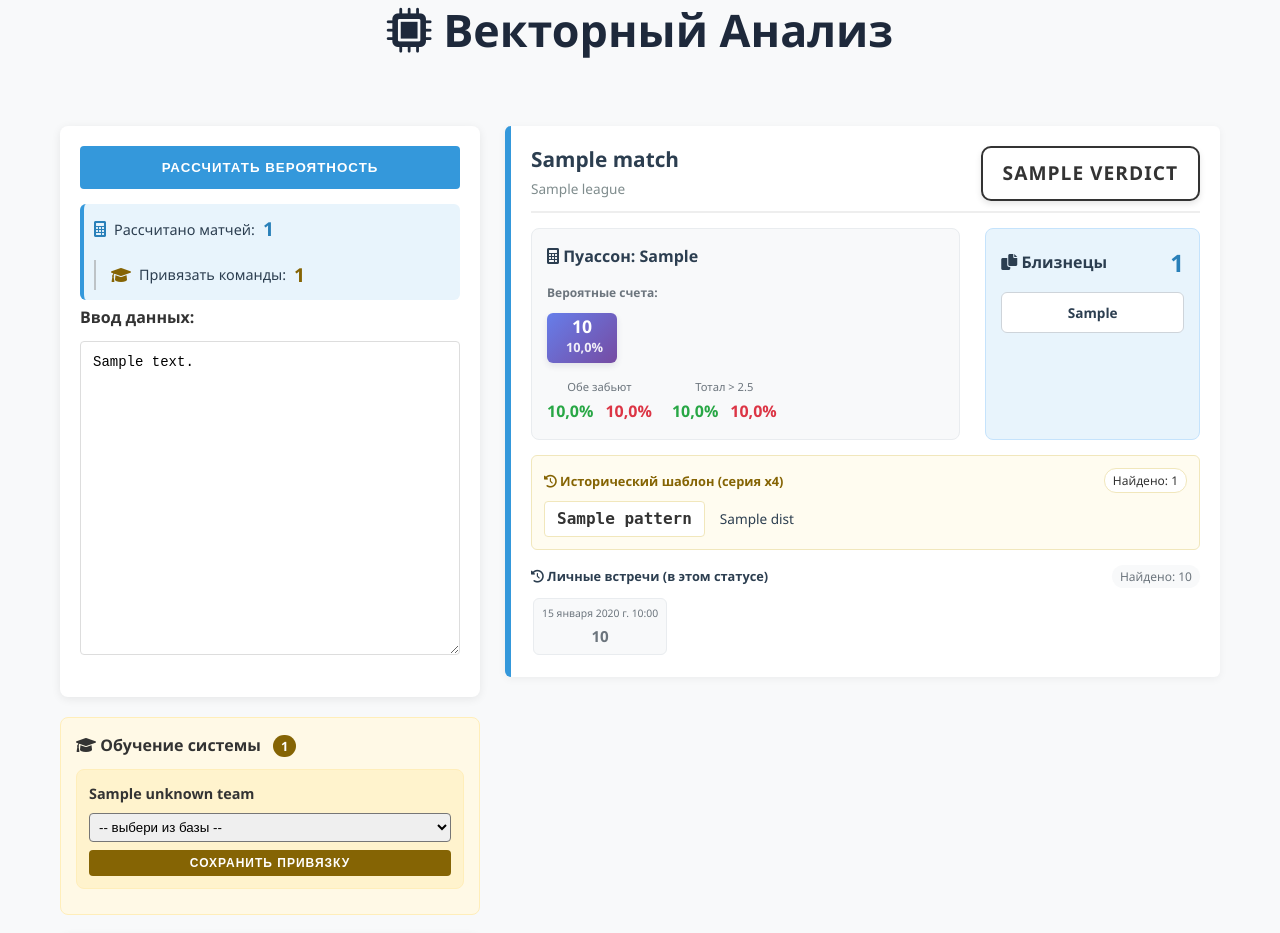
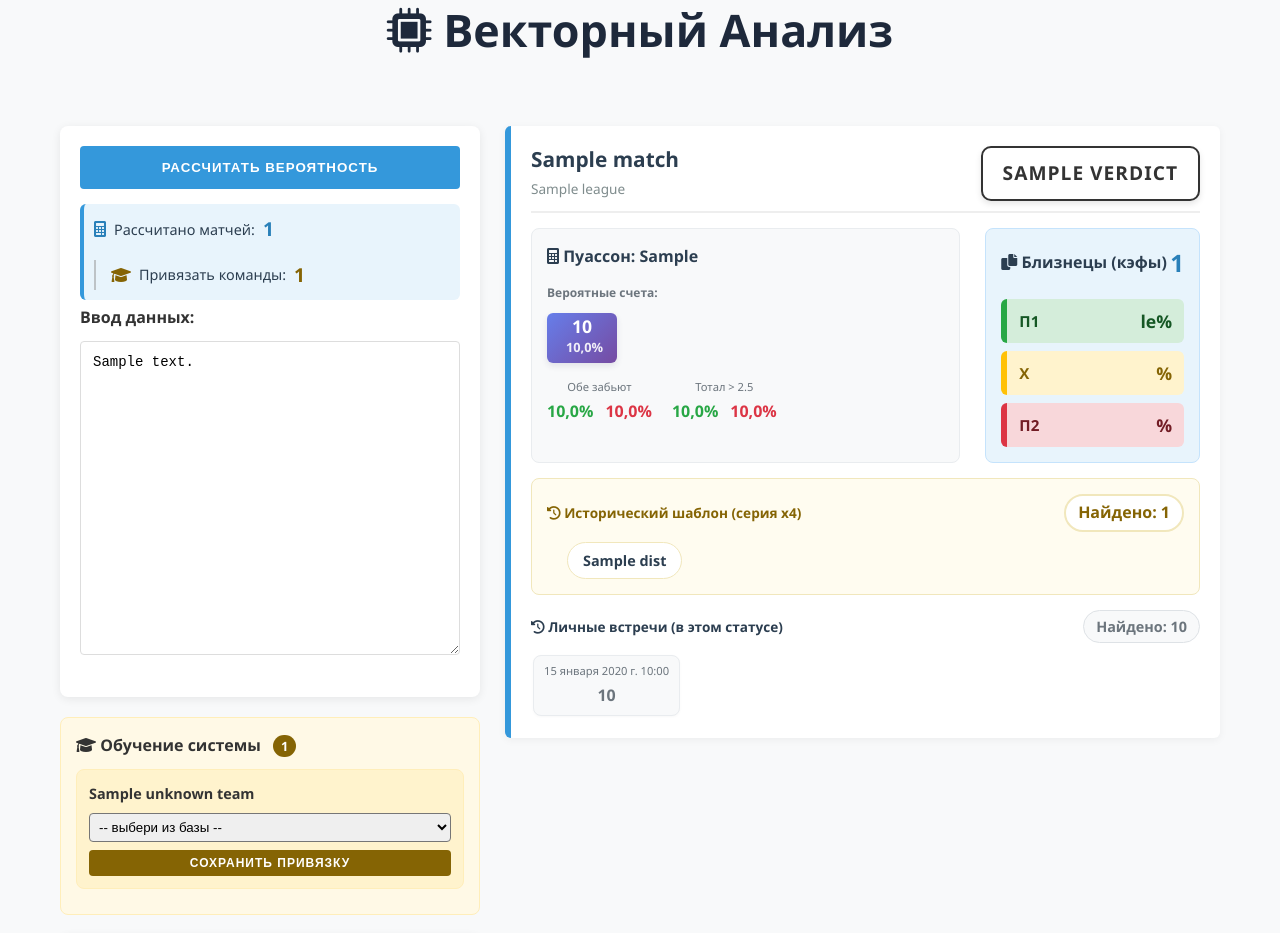
Before and after one commit to fghh111fghh/Depts, a Django app: template depts/app_bets/templates/app_bets/bets_main.html in a window 1280 px wide. Shown: the part 221-1154 px from the top of the page. Run offline with Django 5.2, Linux system fonts and the light colour scheme; tables that the repository leaves empty hold one stand-in row (values such as "Sample post"); the template is opened without the code that fills it: values that come from a table or form of the project are taken from there, most other values are stand-ins (such as "Sample title", 1, 10 or a date in 2020).

Commit message:
Фиксация

```diff
--- a/depts/app_bets/templates/app_bets/bets_main.html
+++ b/depts/app_bets/templates/app_bets/bets_main.html
@@ -3,7 +3,8 @@
 
 {% block content %}
 <link rel="stylesheet" href="{% static 'app_bets/css/styles.css' %}">
-<a href="{% url 'app_bets:cleaned' %}" style="display: inline-block; margin-bottom: 15px; padding: 8px 16px; background: #3498db; color: white; text-decoration: none; border-radius: 4px;">
+<a href="{% url 'app_bets:cleaned' %}"
+   style="display: inline-block; margin-bottom: 15px; padding: 8px 16px; background: #3498db; color: white; text-decoration: none; border-radius: 4px;">
     <i class="fa-solid fa-filter"></i> Только сигналы
 </a>
 
@@ -180,8 +181,10 @@
                     <strong style="font-size:0.75rem; color:#6c757d;">Вероятные счета:</strong>
                     <div class="scores-list" style="display: flex; flex-wrap: wrap; gap: 8px; margin-top: 8px;">
                         {% for s in res.poisson_top|slice:":5" %}
-                            <div class="score-rectangle" style="display: flex; flex-direction: column; align-items: center; justify-content: center; background: linear-gradient(135deg, #667eea 0%, #764ba2 100%); color: white; padding: 8px 12px; border-radius: 6px; min-width: 70px; height: 50px; box-shadow: 0 3px 6px rgba(50, 50, 93, 0.11); text-align: center;">
-                                <span class="score-value" style="font-size: 1.1rem; font-weight: 800; margin-bottom: 2px; line-height: 1;">{{ s.score }}</span>
+                        <div class="score-rectangle"
+                             style="display: flex; flex-direction: column; align-items: center; justify-content: center; background: linear-gradient(135deg, #667eea 0%, #764ba2 100%); color: white; padding: 8px 12px; border-radius: 6px; min-width: 70px; height: 50px; box-shadow: 0 3px 6px rgba(50, 50, 93, 0.11); text-align: center;">
+                            <span class="score-value"
+                                  style="font-size: 1.1rem; font-weight: 800; margin-bottom: 2px; line-height: 1;">{{ s.score }}</span>
                             <span class="prob-value" style="font-size: 0.8rem; opacity: 0.9;">{{ s.prob|floatformat:1 }}%</span>
                         </div>
                         {% endfor %}
@@ -192,78 +195,125 @@
                         <div style="text-align: center; min-width: 100px;">
                             <div style="font-size:0.7rem; color:#6c757d;">Обе забьют</div>
                             <div style="display: flex; justify-content: center; gap: 12px; margin-top: 3px;">
-                                    <div><span style="color:#28a745; font-weight: bold;">{{ res.poisson_btts.yes|floatformat:1 }}%</span></div>
-                                    <div><span style="color:#dc3545; font-weight: bold;">{{ res.poisson_btts.no|floatformat:1 }}%</span></div>
+                                <div><span style="color:#28a745; font-weight: bold;">{{ res.poisson_btts.yes|floatformat:1 }}%</span>
+                                </div>
+                                <div><span style="color:#dc3545; font-weight: bold;">{{ res.poisson_btts.no|floatformat:1 }}%</span>
+                                </div>
                             </div>
                         </div>
                         <div style="text-align: center; min-width: 100px;">
                             <div style="font-size:0.7rem; color:#6c757d;">Тотал > 2.5</div>
                             <div style="display: flex; justify-content: center; gap: 12px; margin-top: 3px;">
-                                    <div><span style="color:#28a745; font-weight: bold;">{{ res.poisson_over25.yes|floatformat:1 }}%</span></div>
-                                    <div><span style="color:#dc3545; font-weight: bold;">{{ res.poisson_over25.no|floatformat:1 }}%</span></div>
+                                <div><span style="color:#28a745; font-weight: bold;">{{ res.poisson_over25.yes|floatformat:1 }}%</span>
+                                </div>
+                                <div><span style="color:#dc3545; font-weight: bold;">{{ res.poisson_over25.no|floatformat:1 }}%</span>
+                                </div>
                             </div>
                         </div>
                     </div>
                 </div>
 
-                    <!-- Правый блок - Близнецы -->
-                    <div class="twins-main-block" style="padding: 15px;">
-                        <div style="display: flex; align-items: center; justify-content: space-between;">
+                <!-- Правый блок - Близнецы (кэфы) -->
+<div class="twins-main-block" style="padding: 15px; display: flex; flex-direction: column;">
+    <div style="display: flex; align-items: center; justify-content: space-between; margin-bottom: 12px;">
         <h4 class="twins-title" style="margin: 0; font-size: 1rem;">
-                                <i class="fa-solid fa-copy"></i> Близнецы
+            <i class="fa-solid fa-copy"></i> Близнецы (кэфы)
         </h4>
         <div class="twins-count-value" style="font-size: 1.5rem; font-weight: bold; color: #2980b9;">{{ res.twins_count }}</div>
     </div>
-                        <div class="twins-dist-container" style="margin-top: 10px; padding: 10px; background: #fff; border-radius: 6px; border: 1px solid #ced4da;">
-                            <div class="twins-dist-value" style="font-size: 0.85rem; color: #2c3e50; text-align: center; font-weight: bold; line-height: 1.4;">{{ res.twins_dist }}</div>
+
+    <!-- РАСПРЕДЕЛЕНИЕ В СТОЛБИК С ЦВЕТАМИ И ПРОЦЕНТАМИ -->
+    <div style="display: flex; flex-direction: column; gap: 8px; margin-top: 5px;">
+        {% if res.twins_dist and res.twins_dist != "Нет данных" %}
+            <!-- П1 -->
+            <div style="display: flex; justify-content: space-between; align-items: center; padding: 8px 12px; background: #d4edda; border-radius: 6px; border-left: 6px solid #28a745;">
+                <span style="font-weight: 700; color: #155724; font-size: 0.95rem;">П1</span>
+                <span style="font-weight: 800; color: #155724; font-size: 1.1rem;">
+                    {{ res.twins_dist|slice:"4:7"|cut:" " }}%
+                </span>
+            </div>
+
+            <!-- X -->
+            <div style="display: flex; justify-content: space-between; align-items: center; padding: 8px 12px; background: #fff3cd; border-radius: 6px; border-left: 6px solid #ffc107;">
+                <span style="font-weight: 700; color: #856404; font-size: 0.95rem;">X</span>
+                <span style="font-weight: 800; color: #856404; font-size: 1.1rem;">
+                    {{ res.twins_dist|slice:"13:16"|cut:" " }}%
+                </span>
+            </div>
+
+            <!-- П2 -->
+            <div style="display: flex; justify-content: space-between; align-items: center; padding: 8px 12px; background: #f8d7da; border-radius: 6px; border-left: 6px solid #dc3545;">
+                <span style="font-weight: 700; color: #721c24; font-size: 0.95rem;">П2</span>
+                <span style="font-weight: 800; color: #721c24; font-size: 1.1rem;">
+                    {{ res.twins_dist|slice:"22:25"|cut:" " }}%
+                </span>
+            </div>
+        {% else %}
+            <div style="color:#6c757d; font-style:italic; font-size:0.9rem; padding: 10px; text-align: center;">{{ res.twins_dist }}</div>
+        {% endif %}
     </div>
 </div>
             </div>
 
-                <!-- Исторический шаблон - компактно -->
-                <div style="margin-top: 15px; background:#fffcf0; padding: 12px; border-radius: 6px; border:1px solid #f1e7bc;">
-                    <div style="display: flex; justify-content: space-between; align-items: center;">
-                        <span style="font-size:0.8rem; color:#856404; font-weight:600;">
+            <!-- Исторический шаблон - как в cleaned.html -->
+            <div style="margin-top: 15px; background:#fffcf0; padding: 15px; border-radius: 8px; border:1px solid #f1e7bc;">
+                <div style="display: flex; justify-content: space-between; align-items: center; margin-bottom: 10px;">
+                        <span style="font-size:0.85rem; color:#856404; font-weight:700;">
                             <i class="fa-solid fa-clock-rotate-left"></i> Исторический шаблон (серия x4)
                         </span>
                     {% if res.pattern_data.count %}
-                            <span style="font-size:0.75rem; background:#fff; padding:2px 8px; border-radius:12px; border:1px solid #f1e7bc;">
+                    <span style="font-size:1rem; font-weight:800; color:#856404; background:#fff; padding:4px 12px; border-radius:20px; border:2px solid #f1e7bc;">
                                 Найдено: {{ res.pattern_data.count }}
                             </span>
                     {% endif %}
                 </div>
 
                 {% if res.pattern_data.pattern %}
-                        <div style="display:flex; align-items:center; gap:15px; margin-top:8px;">
-                            <div style="background:#fff; padding:4px 12px; border-radius:4px; border:1px solid #f1e7bc; font-family:monospace; font-size:1rem; font-weight:bold;">
-                                {{ res.pattern_data.pattern }}
+                <div style="display:flex; align-items:center; gap:20px; flex-wrap:wrap;">
+                    <!-- ЦВЕТНЫЕ КВАДРАТИКИ ПАТТЕРНОВ -->
+                    <div style="display: flex; align-items: center; gap: 6px;">
+                        {% for char in res.pattern_data.pattern %}
+                        {% if char == 'В' %}
+                        <span style="display: inline-block; width: 32px; height: 32px; background-color: #2ecc71; color: white; font-weight: 900; border-radius: 6px; text-align: center; line-height: 32px; box-shadow: 0 2px 4px rgba(0,0,0,0.1);">В</span>
+                        {% elif char == 'П' %}
+                        <span style="display: inline-block; width: 32px; height: 32px; background-color: #e74c3c; color: white; font-weight: 900; border-radius: 6px; text-align: center; line-height: 32px; box-shadow: 0 2px 4px rgba(0,0,0,0.1);">П</span>
+                        {% elif char == 'Н' %}
+                        <span style="display: inline-block; width: 32px; height: 32px; background-color: #95a5a6; color: white; font-weight: 900; border-radius: 6px; text-align: center; line-height: 32px; box-shadow: 0 2px 4px rgba(0,0,0,0.1);">Н</span>
+                        {% elif char == '-' %}
+                        <span style="margin: 0 4px; color: #ccc; font-weight: bold; font-size: 1.2rem;">—</span>
+                        {% endif %}
+                        {% endfor %}
                     </div>
-                            <div style="font-size:0.85rem; color:#2c3e50; font-weight:500;">
+
+                    <!-- ПРОЦЕНТЫ В СТРОКУ -->
+                    <div style="font-size:0.9rem; color:#2c3e50; font-weight:600; background:#fff; padding:6px 15px; border-radius:20px; border:1px solid #f1e7bc;">
                         {{ res.pattern_data.dist }}
                     </div>
                 </div>
                 {% else %}
-                        <div style="color:#6c757d; font-style:italic; font-size:0.8rem; margin-top:5px;">{{ res.pattern_data }}</div>
+                <div style="color:#6c757d; font-style:italic; font-size:0.9rem; padding: 5px 0;">{{ res.pattern_data
+                    }}
+                </div>
                 {% endif %}
             </div>
 
             <!-- Личные встречи - компактно -->
             <div style="margin-top: 15px;">
-                    <div style="display: flex; justify-content: space-between; align-items: center; margin-bottom: 8px;">
-                        <span style="font-size:0.8rem; color:#2c3e50; font-weight:600;">
+                <div style="display: flex; justify-content: space-between; align-items: center; margin-bottom: 10px;">
+                        <span style="font-size:0.85rem; color:#2c3e50; font-weight:700;">
                             <i class="fa-solid fa-history"></i> Личные встречи (в этом статусе)
                         </span>
-                        <span style="font-size:0.75rem; color:#6c757d; background:#f8f9fa; padding:2px 8px; border-radius:12px;">
+                    <span style="font-size:0.9rem; font-weight:700; color:#6c757d; background:#f8f9fa; padding:4px 12px; border-radius:20px; border:1px solid #dee2e6;">
                             Найдено: {{ res.h2h_total }}
                         </span>
                 </div>
 
-                    <div style="display: flex; gap: 8px; flex-wrap: wrap; max-height: 85px; overflow-y: auto; padding: 2px;">
+                <div style="display: flex; gap: 10px; flex-wrap: wrap; max-height: 90px; overflow-y: auto; padding: 2px;">
                     {% for h in res.h2h_list|slice:":5" %}
-                            <div style="display: flex; flex-direction: column; align-items: center; background: #f8f9fa; border-radius: 6px; padding: 6px 8px; min-width: 65px; border: 1px solid #e9ecef;">
-                                <span style="font-size:0.65rem; color:#6c757d; margin-bottom: 2px;">{{ h.date }}</span>
-                                <span style="font-size:0.95rem; font-weight:bold;
-                                    {% with score_parts=h.score|stringformat:"s" %}
+                    <div style="display: flex; flex-direction: column; align-items: center; background: #f8f9fa; border-radius: 8px; padding: 6px 10px; min-width: 70px; border: 1px solid #e9ecef; box-shadow: 0 1px 3px rgba(0,0,0,0.03);">
+                        <span style="font-size:0.7rem; color:#6c757d; margin-bottom: 3px; font-weight:500;">{{ h.date }}</span>
+                        <span style="font-size:1rem; font-weight:800;
+                                    {% with score_parts=h.score|stringformat:" s" %}
                         {% with home=score_parts|slice:":1" away=score_parts|slice:"2:" %}
                         {% if home|add:"0" > away|add:"0" %}color:#28a745;
                         {% elif home|add:"0" < away|add:"0" %}color:#dc3545;
@@ -274,7 +324,7 @@
                         </span>
                     </div>
                     {% empty %}
-                            <span style="font-size:0.8rem; color:#adb5bd; padding: 8px;">Игр в таком статусе не найдено</span>
+                    <span style="font-size:0.9rem; color:#adb5bd; padding: 10px;">Игр в таком статусе не найдено</span>
                     {% endfor %}
                 </div>
             </div>
```
Lines whose indentation alone changed are shown as unchanged.
